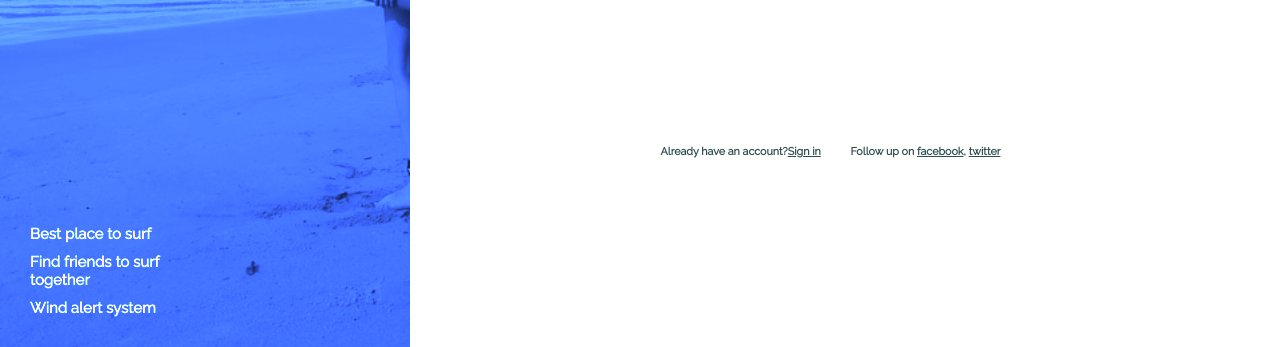
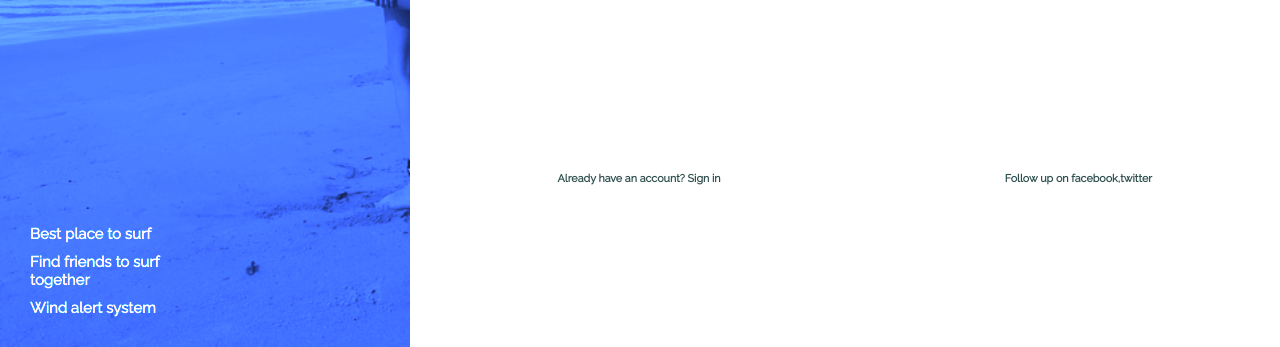
Before and after one commit to Bhalani-Mauli/my-Design-Demo, a website: page index.html in a window 1280 px wide. Shown: the part 453-800 px from the top of the page. Drawn offline with Linux system fonts and the light colour scheme; files whose address does not match are found by name.

Commit message:
footer spacing fix

```diff
--- a/index.css
+++ b/index.css
@@ -65,8 +65,10 @@ from{
     color: darkslategrey;
 }
 .footer{
-    top: 100%;
-    padding: 20%;
+    display:flex;
+    flex-direction: row;
+    margin: 150px 0px 0px 20px;
+    justify-content: space-between;
     color: darkslategray;
 
 }
--- a/index.html
+++ b/index.html
@@ -41,8 +41,10 @@
                 </a>
             </div>
 
-            <h6 class="footer">Already have an account?<u>Sign in</u> &emsp; &emsp; Follow up on <u>facebook</u>,
-                <u>twitter</u></h6>
+            <div class="footer">
+                <h6>Already have an account? Sign in</h6>
+                <h6>Follow up on facebook,twitter</h6>
+            </div>
         </div>
     </div>
 </body>
```
